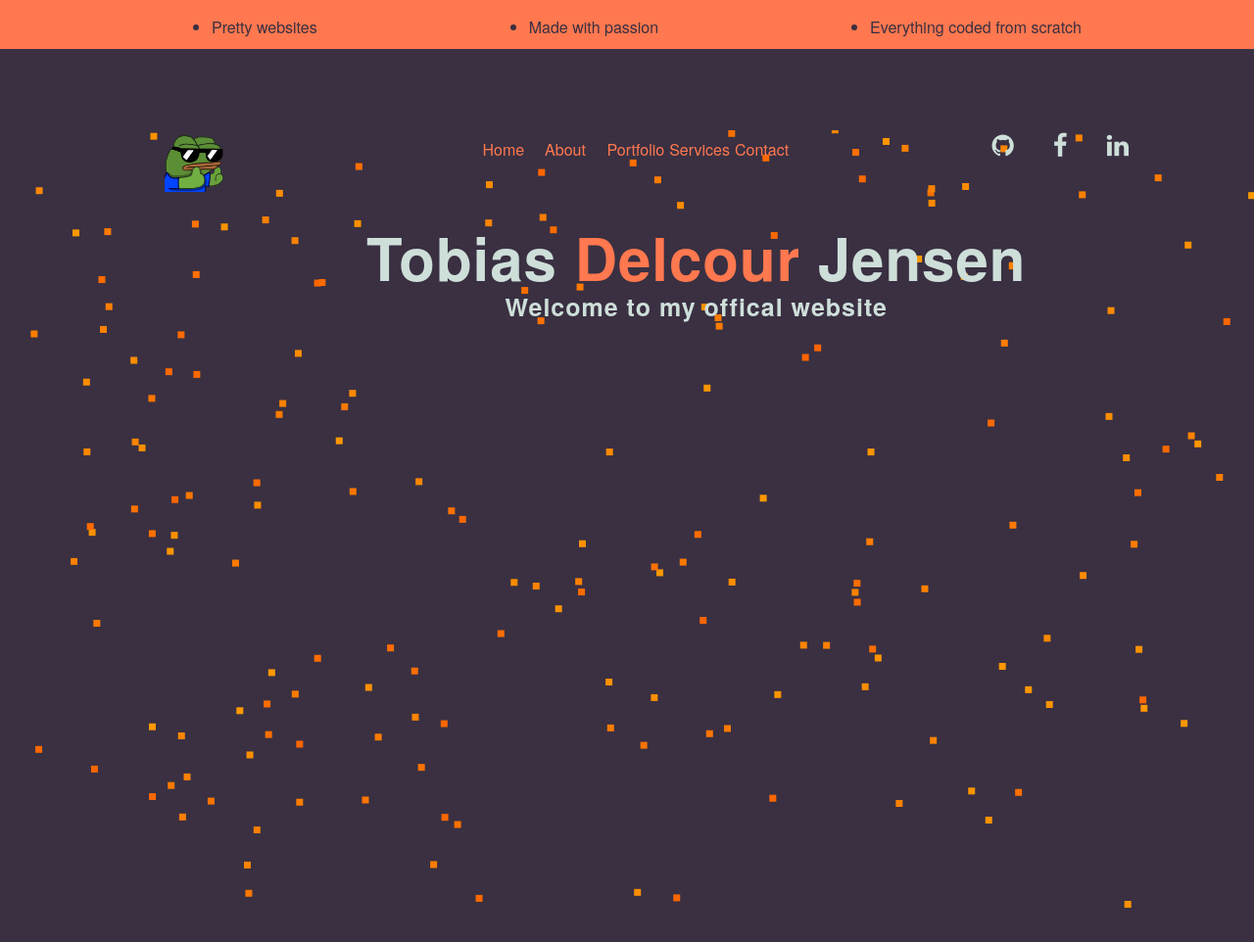
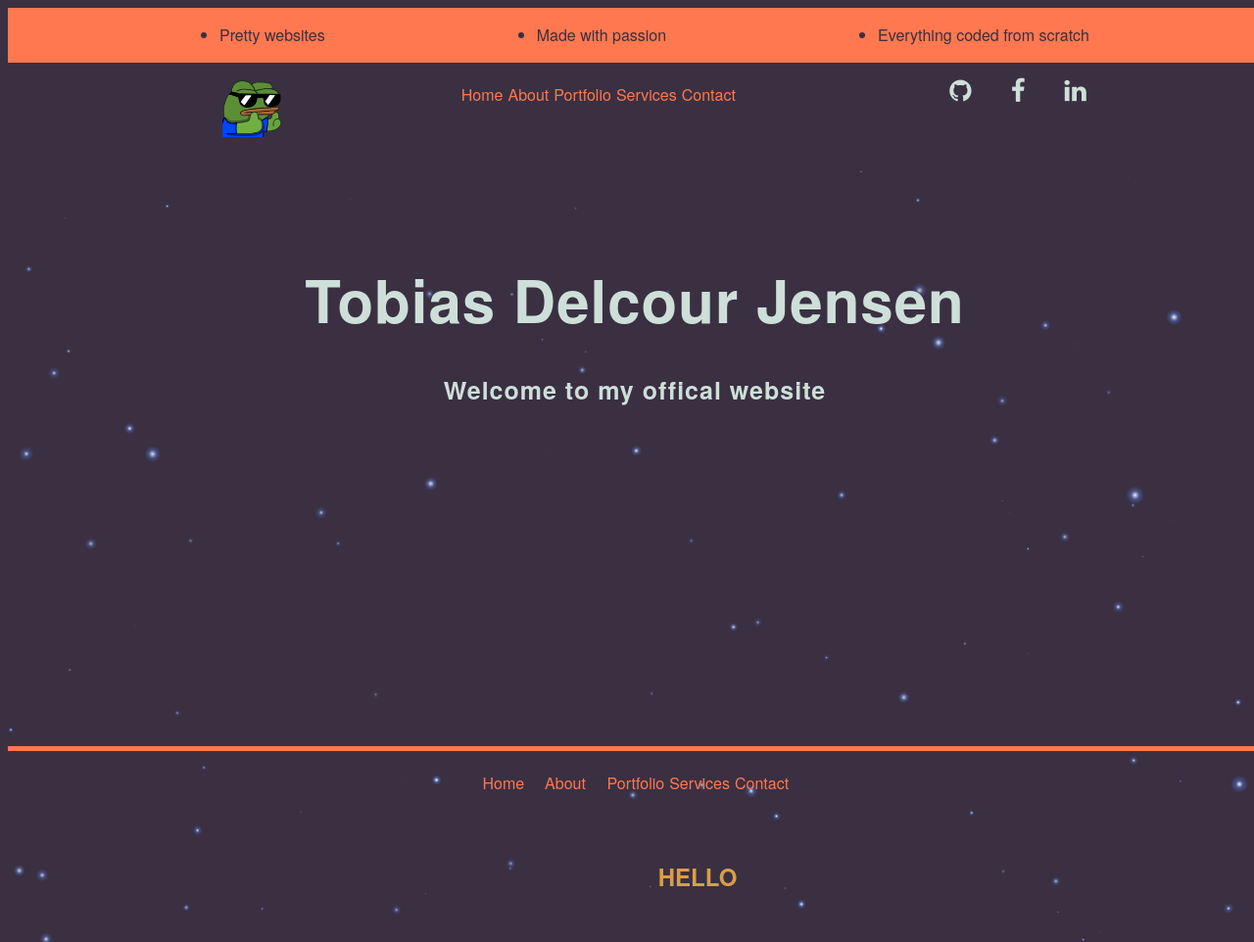
Before and after one commit to TheDelcour/Delcour_Solutions, a plain HTML site: page index.html in a window 1280 px wide. Shown: the top 962 px of the page at 98% size. Before the commit the page ends 933 px from the top, so only its background shows below. Drawn offline with Linux system fonts and the light colour scheme.

Commit message:
Changed particle animation | fixed some positioning | created page nav and started building page content
Particle animation made more soothering with the use of circles, created blink function and made them follow a path.

Fixed the positions to be relative and made the page scrollable.

Started working on the next part of the  page with a in-page menu (menu still needs styling)

```diff
--- a/animations/particles.js
+++ b/animations/particles.js
@@ -3,38 +3,77 @@ canvas.width = window.innerWidth;
 canvas.height = window.innerHeight;
 
 var context = canvas.getContext("2d");
-var particles = [];
+var    max_particles = 120;
+var   draw_interval = 40;
+pixies = new Array();
+gradient = null;
 
-function random (min, max) {
-  return Math.random() * (max - min) + min;
+function Circle() {
+    this.settings = {ttl:8000, xmax:5, ymax:2, rmax:10, rt:1, xdef:960, ydef:540, xdrift:4, ydrift: 4, random:true, blink:true};
+
+    this.reset = function() {
+        this.x = (this.settings.random ? canvas.width*Math.random() : this.settings.xdef);
+        this.y = (this.settings.random ? canvas.height*Math.random() : this.settings.ydef);
+        this.r = ((this.settings.rmax-1)*Math.random()) + 1;
+        this.dx = (Math.random()*this.settings.xmax) * (Math.random() < .5 ? -1 : 1);
+        this.dy = (Math.random()*this.settings.ymax) * (Math.random() < .5 ? -1 : 1);
+        this.hl = (this.settings.ttl/draw_interval)*(this.r/this.settings.rmax);
+        this.rt = Math.random()*this.hl;
+        this.settings.rt = Math.random()+1;
+        this.stop = Math.random()*.2+.4;
+        this.settings.xdrift *= Math.random() * (Math.random() < .5 ? -1 : 1);
+        this.settings.ydrift *= Math.random() * (Math.random() < .5 ? -1 : 1);
+    }
+
+    this.fade = function() {
+        this.rt += this.settings.rt;
+    }
+
+    this.draw = function() {
+        if(this.settings.blink && (this.rt <= 0 || this.rt >= this.hl)) {
+            this.settings.rt = this.settings.rt*-1;
+        } else if(this.rt >= this.hl) {
+            this.reset();
+        }
+
+        var newo = 1-(this.rt/this.hl);
+        context.beginPath();
+        context.arc(this.x, this.y, this.r, 0, Math.PI*2, true);
+        context.closePath();
+
+        var cr = this.r*newo;
+        gradient = context.createRadialGradient(this.x, this.y, 0, this.x, this.y, (cr <= 0 ? 1 : cr));
+        gradient.addColorStop(0.0, 'rgba(255,255,255,'+newo+')');
+        gradient.addColorStop(this.stop, 'rgba(77,101,181,'+(newo*.6)+')');
+        gradient.addColorStop(1.0, 'rgba(77,101,181,0)');
+        context.fillStyle = gradient;
+        context.fill();
+    }
+
+    this.move = function() {
+        this.x += (this.rt/this.hl)*this.dx;
+        this.y += (this.rt/this.hl)*this.dy;
+        if(this.x > canvas.width || this.x < 0) this.dx *= -1;
+        if(this.y > canvas.height || this.y < 0) this.dy *= -1;
+    }
+
+    this.getX = function() { return this.x; }
+    this.getY = function() { return this.y; }
+}
+
+
+for (var i = 0; i < max_particles; i++) {
+    pixies.push(new Circle());
+    pixies[i].reset();
 }
 
 function draw() {
-  const particle = {
-    x: random(0,canvas.width),
-    y: random(0,canvas.height),
-    xvel: Math.random() * 0.8,
-    yvel: Math.random() * 0.8,
-    color: `rgba(${random(250, 255)}, ${random(100, 153)}, ${random(0, 0)})`,
-    size: 7,
-  };
-
-  particles.push(particle);
-
-  if (particles.length > 200) {
-    particles.shift();
-  }
-  context.clearRect(0, 0, canvas.width, canvas.height);
-
-  for (let i = 0; i < particles.length; i += 1){
-    const p = particles[i];
-    context.fillStyle = p.color;
-    context.fillRect(p.x, p.y, p.size, p.size);
-    p.x += p.xvel;
-    p.y -= p.yvel;
-  }
-
-  window.requestAnimationFrame(draw);
+    context.clearRect(0, 0, canvas.width, canvas.height);
+    for(var i = 0; i < pixies.length; i++) {
+        pixies[i].fade();
+        pixies[i].move();
+        pixies[i].draw();
+    }
 }
 
-window.requestAnimationFrame(draw);
+setInterval(draw, draw_interval);
--- a/generalStyle.scss
+++ b/generalStyle.scss
@@ -10,15 +10,20 @@ $color5: #EDFFD9;
 $fontsize: 16px;
 $font-family: "Public Sans","HelveticaNeue","Helvetica Neue",Helvetica,Arial,sans-serif;
 $font-family2: "Metropolis","HelveticaNeue","Helvetica Neue",Helvetica,Arial,sans-serif;
-$header-placement: 15%;
+$header-placement: 60px;
 $maxWidth: 1300px;
 $midBoxPadding: 5%;
+$glow-width:60px;
+$glow-radius:10px;
+$glow-color:#04bfff;
 
 
-
-html, body {
+html{
+  scroll-behavior: smooth;
+}
+body {
   width: 100%;
-  height: 100%
+  height: 100%;
 }
 
 #canvas{
@@ -26,7 +31,6 @@ html, body {
 }
 
 body {
-  overflow: hidden;
   background-color: $color1;
   color: $color2;
   font-size: $fontsize;
@@ -69,11 +73,7 @@ body {
 section#banner {
   color: $color1;
   background-color: $color3;
-  position: absolute;
-  width: 100%;
-  top: 0;
-  left: 0;
-  max-height: 50px;
+  position: relative;
   z-index: 1;
   div{
     display: flex;
@@ -86,10 +86,12 @@ section#banner {
 }
 
 /** NAVIGATION BAR */
+header{
+  position: relative;
+}
 nav {
   overflow: hidden;
-  position: absolute;
-  top: $header-placement;
+  position: relative;
   width: 100%;
   align-items: start;
   z-index: 8;
@@ -154,8 +156,7 @@ nav {
 }
 
 .logo {
-  position: absolute;
-  top:$header-placement;
+  position: relative;
   left:10%;
   z-index: 9;
   #logoimg{
@@ -164,8 +165,7 @@ nav {
 }
 
 .socials {
-  position: absolute;
-  top: $header-placement;
+  position: relative;
   display: flex;
   justify-content: center;
   right: 10%;
@@ -189,6 +189,9 @@ nav {
 }
 
 /** CONTENT **/
+
+
+
 h1 {
   line-height: 1.2;
   letter-spacing: 1px;
@@ -205,19 +208,56 @@ h5{
   color: $color4;
   font-family: $font-family2;
   font-weight: 600;
+  text-align: center;
 }
 
-#h1-showcase {
-  padding-top: 7%;
+
+/** ONPAGE NAV **/
+.canvasCon{
   position: relative;
+  height: 600px;
   #content{
     position: absolute;
-    top: 100%;
-    left: 26%;
+    top: 30%;
+    left: 50%;
+    margin-right: -50%;
+    transform: translate(-50%, -50%)
   }
   #particleCanvas{
     position: absolute;
-    left: 0;
-    top: 140%;
   }
 }
+
+.onpage-nav{
+  position: relative;
+  height: 100px;
+  #page-nav {
+  overflow: hidden;
+  position: relative;
+  width: 100%;
+  align-items: start;
+  z-index: 8;
+  ul {
+    display: flex;
+    padding: 5px;
+    justify-content: center;
+    li {
+      display: inline;
+      flex-basis: 5%;
+      a {
+        position: relative;
+        margin: 5px;
+        color: $color3;
+        text-decoration: none;
+      }
+        &:hover {
+        color: $color4;
+      }
+      }
+    }
+  }
+}
+.line{
+  height: 5px;
+  background-color: $color3;
+}
--- a/index.html
+++ b/index.html
@@ -38,11 +38,26 @@
     </div>
   </div>
 </header>
-  <div id="h1-showcase" class="row">
-    <canvas id="particleCanvas"></canvas>
+  <div class="canvasCon">
+    <div><canvas id="particleCanvas"></canvas></div>
     <script src="animations/particles.js"></script>
     <div id="content"><h1>Tobias <strong>Delcour</strong> Jensen</h1> <h5>Welcome to my offical website</h5></div>
   </div>
+
+<div class="onpage-nav">
+  <div class="line"></div>
+  <nav id="page-nav">
+        <ul>
+          <li><a href=#>Home</a></li>
+          <li><a href=#>About</a></li>
+          <li><a href=#>Portfolio</a></li>
+          <li><a href=#>Services</a></li>
+          <li><a href=#>Contact</a></li>
+        </ul>
+      </nav>
+      <div class="row"><h2>HELLO</h2></div>
+</div>
+
 </body>
 
 
```
Also changed, not shown: generalStyle.css, 1 other file.
